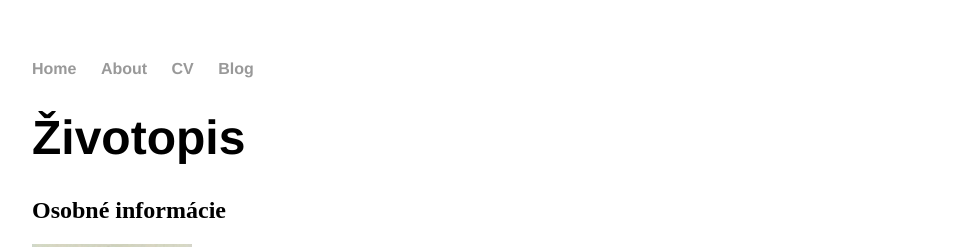
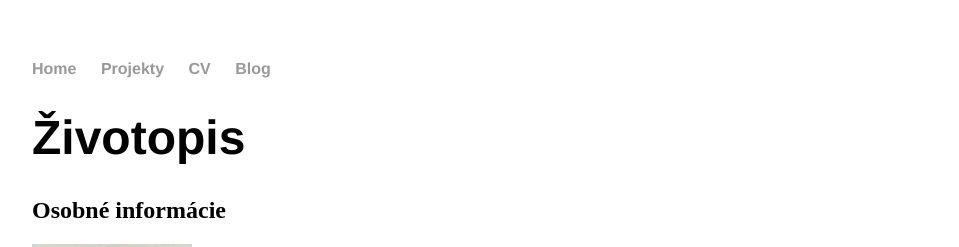
Before and after one commit to matusmatula/matusmatula.github.io, a Jekyll site: the page built from cv.html, in a window 1280 px wide. Shown: the top 247 px of the page, without its empty margins (160-1119 px from the left). Built offline with Jekyll 4.4.1, drawn with Linux system fonts in a browser that asks for light colours.

Commit message:
Update default.html

```diff
--- a/_layouts/default.html
+++ b/_layouts/default.html
@@ -9,7 +9,7 @@
 			<nav>
 	    		<ul>
 	        		<li><a href="/">Home</a></li>
-		        	<li><a href="/about">About</a></li>
+		        	<li><a href="/projects">Projekty</a></li>
 	        		<li><a href="/cv">CV</a></li>
 	        		<li><a href="/blog">Blog</a></li>
 	    		</ul>
```
